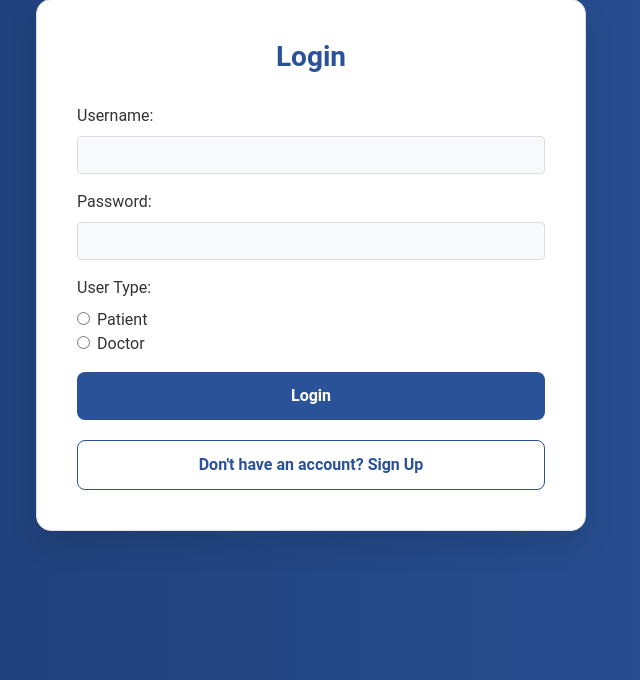
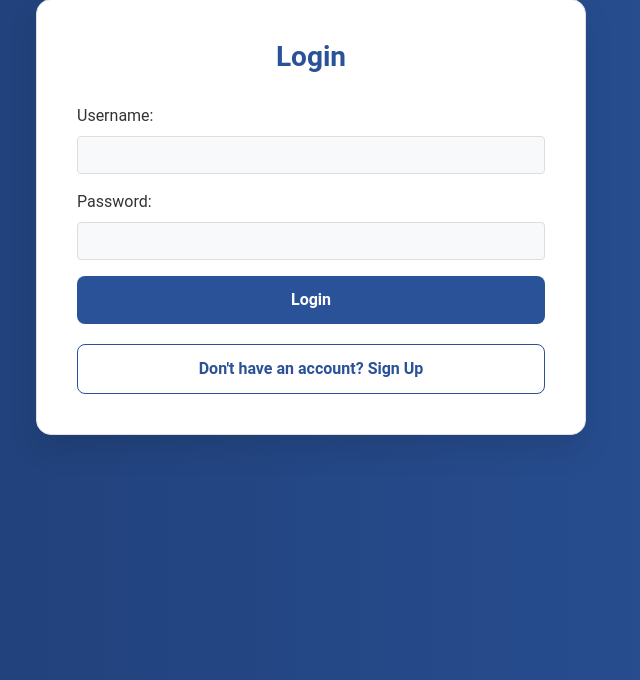
Before and after one commit to Eswar133/hospitals, a Django app: page / in a window 1280 px wide. Shown: the part 61-741 px from the top of the page, without its empty margins (329-969 px from the left). Run offline with Django 5.2, Linux system fonts and the light colour scheme; some libraries are stand-ins or nearby versions.

Commit message:
removed some unused profiels

```diff
--- a/hospitals/urls.py
+++ b/hospitals/urls.py
@@ -9,7 +9,7 @@ urlpatterns = [
     path('',LoginView.as_view()),
     path('login/', LoginView.as_view(), name='login'),
     path('signup/', SignupView.as_view(), name='signup'),
-    path('patient_dashboard/', DashboardView.as_view(user_type='patient'), name='patient_dashboard'),
-    path('doctor_dashboard/', DashboardView.as_view(user_type='doctor'), name='doctor_dashboard'),
+    path('patient_dashboard/', DashboardView.as_view(), name='patient_dashboard'),
+    path('doctor_dashboard/', DashboardView.as_view(), name='doctor_dashboard'),
     path('logout/', LogoutView.as_view(), name='logout'),
-] + static(settings.MEDIA_URL, document_root=settings.MEDIA_ROOT)
+] + static(settings.STATIC_URL, document_root=settings.STATIC_ROOT)
--- a/users/templates/login.html
+++ b/users/templates/login.html
@@ -87,16 +87,9 @@
         .form-check-label {
             color: #333;
         }
-        .error-message {
-            color: #e74c3c;
-            font-weight: 600;
-            text-align: center;
-            margin-top: 20px;
-        }
         .btn-submit {
             width: 100%;
         }
-
     </style>
 </head>
 <body>
@@ -113,21 +106,9 @@
                     <label for="password">Password:</label>
                     <input type="password" name="password" class="form-control" required>
                 </div>
-                <div class="form-group">
-                    <label>User Type:</label><br>
-                    <div class="form-check">
-                        <input type="radio" name="user_type" value="patient" id="patient" class="form-check-input" required>
-                        <label class="form-check-label" for="patient">Patient</label>
-                    </div>
-                    <div class="form-check">
-                        <input type="radio" name="user_type" value="doctor" id="doctor" class="form-check-input" required>
-                        <label class="form-check-label" for="doctor">Doctor</label>
-                    </div>
-                </div>
                 <button type="submit" class="btn btn-submit">Login</button>
-                <p class="error-message" id="error-message"></p>
             </form>
-            <a href="/signup" class="btn btn-signup">Don't have an account? Sign Up</a>
+            <a href="/signup/" class="btn btn-signup">Don't have an account? Sign Up</a>
         </div>
     </div>
 
@@ -148,7 +129,7 @@
                 if (data.redirect) {
                     window.location.href = data.redirect;
                 } else if (data.error_message) {
-                    document.getElementById('error-message').textContent = data.error_message;
+                    alert(data.error_message);
                 }
             })
             .catch(error => {
@@ -157,8 +138,8 @@
         });
     </script>
 
-    <!-- Bootstrap JS -->
-    <script src="https://code.jquery.com/jquery-3.5.1.slim.min.js"></script>
+    <!-- Bootstrap JS and dependencies -->
+    <script src="https://code.jquery.com/jquery-3.5.1.min.js"></script>
     <script src="https://cdn.jsdelivr.net/npm/@popperjs/core@2.9.3/dist/umd/popper.min.js"></script>
     <script src="https://stackpath.bootstrapcdn.com/bootstrap/4.5.2/js/bootstrap.min.js"></script>
 </body>
--- a/users/views.py
+++ b/users/views.py
@@ -46,7 +46,6 @@ class SignupView(View):
         )
         user.save()
         return JsonResponse({'redirect': '/login/'})
-
 class LoginView(View):
     def get(self, request):
         return render(request, 'login.html', {'error_message': None})
@@ -54,33 +53,31 @@ class LoginView(View):
     def post(self, request):
         username = request.POST.get('username')
         password = request.POST.get('password')
-        user_type = request.POST.get('user_type')
 
         try:
             user = User.objects.get(username=username)
-            if user.check_password(password) and user.user_type == user_type:
+            if user.check_password(password):
                 auth_login(request, user)
-                return JsonResponse({'redirect': f'/{user_type}_dashboard/'})
+                return JsonResponse({'redirect': f'/{user.user_type}_dashboard/'})
             else:
                 return JsonResponse({'error_message': 'Invalid credentials.'})
         except User.DoesNotExist:
-            return JsonResponse({'error_message': 'User does not exist.'})
+            return JsonResponse({'error_message': 'Username or Password are incorrect.'})
 
 
 
 class DashboardView(View):
-    user_type = None
 
     def get(self, request):
         user = request.user
         profile_picture_url = user.profile_picture.url if user.profile_picture else 'default-profile-pic-url.jpg'
 
-        if self.user_type == 'patient':
+        if user.user_type == 'patient':
             return render(request, 'users/patient_dashboard.html', {
                 'user': user,
                 'profile_picture_url': profile_picture_url
             })
-        elif self.user_type == 'doctor':
+        elif user.user_type == 'doctor':
             return render(request, 'users/doctor_dashboard.html', {
                 'user': user,
                 'profile_picture_url': profile_picture_url
```
Also changed, not shown: static/media/Screenshot_2024-07-13_093424.png (deleted), static/media/Screenshot_2024-07-13_093612.png (deleted), static/media/Screenshot_2024-07-14_160852.png (deleted), static/media/WhatsApp_Image_2023-10-04_at_12.12.44_PM.jpeg (deleted).
